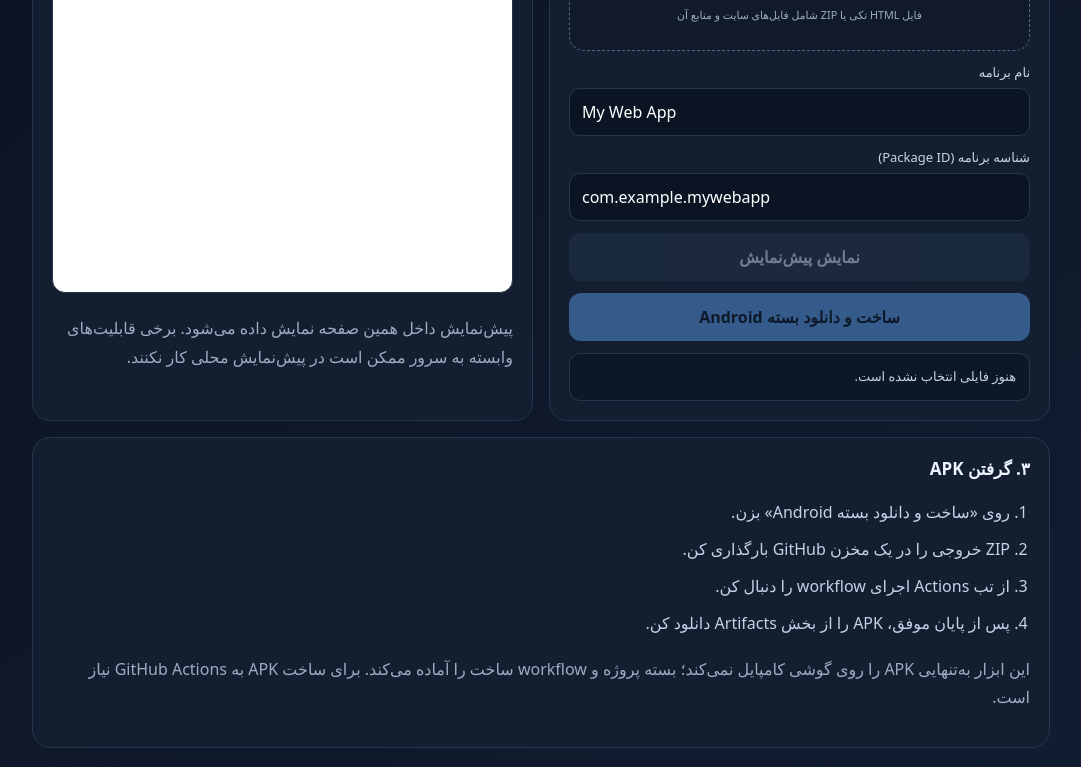
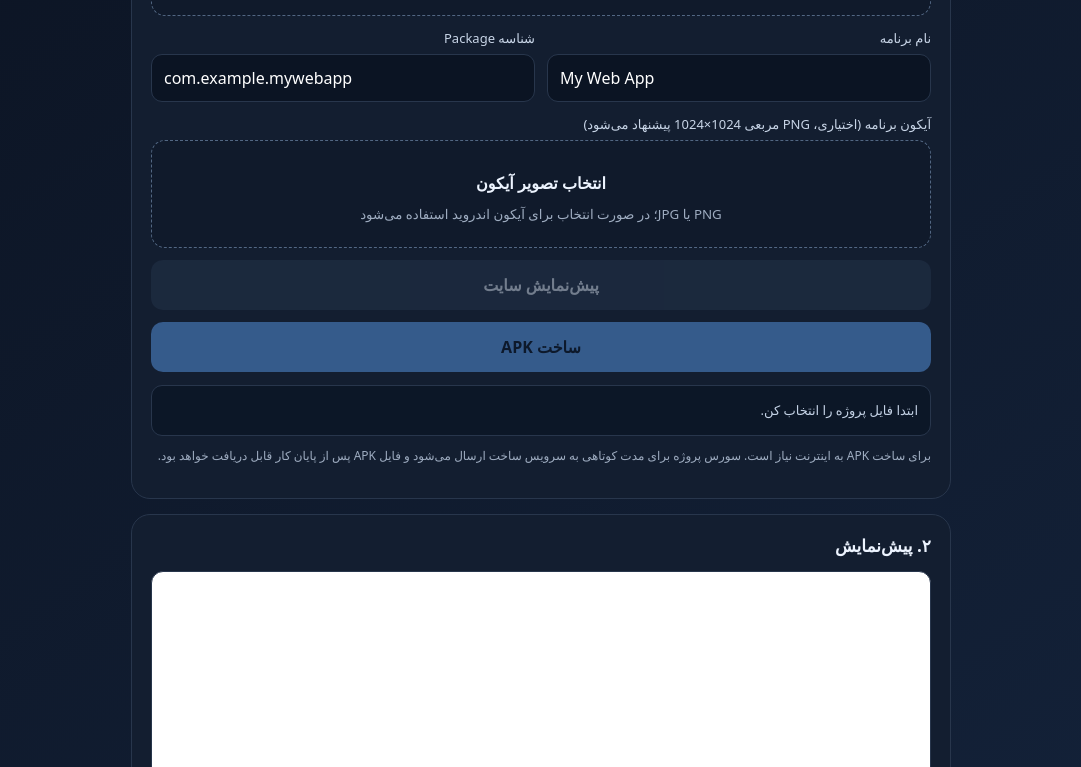
Before and after one commit to pioneer8254-afk/Apkeditor, a website: page index.html in a window 1280 px wide. Shown: the part 435-1202 px from the top of the page, without its empty margins (99-1180 px from the left). Drawn offline with nearby package versions, Linux system fonts and the light colour scheme.

Commit message:
Replace export-only interface with in-app APK build flow

```diff
--- a/index.html
+++ b/index.html
@@ -1,89 +1,94 @@
 <!doctype html>
 <html lang="fa" dir="rtl">
 <head>
-<meta charset="utf-8"><meta name="viewport" content="width=device-width,initial-scale=1">
-<meta name="theme-color" content="#101827"><title>APK Editor | تبدیل HTML به APK</title>
+<meta charset="utf-8"><meta name="viewport" content="width=device-width,initial-scale=1,viewport-fit=cover">
+<meta name="theme-color" content="#101827"><title>APK Editor | ساخت مستقیم APK</title>
 <style>
-:root{color-scheme:dark;--bg:#0b1220;--panel:#131e30;--line:#28364c;--muted:#9eacc0;--accent:#60a5fa;--green:#34d399}
-*{box-sizing:border-box}body{margin:0;background:linear-gradient(140deg,#0b1220,#111d32);color:#edf4ff;font-family:system-ui,-apple-system,Segoe UI,sans-serif;min-height:100vh}
-main{max-width:1050px;margin:auto;padding:28px 16px 60px}.top{display:flex;align-items:center;gap:12px;margin-bottom:25px}.logo{width:48px;height:48px;border-radius:15px;background:#2563eb;display:grid;place-items:center;font-size:25px;font-weight:800}.top h1{font-size:23px;margin:0}.top p{color:var(--muted);margin:3px 0 0;font-size:13px}
-.hero{padding:25px;border:1px solid var(--line);border-radius:22px;background:linear-gradient(130deg,#17263e,#111b2c);margin-bottom:18px}.hero h2{margin:0 0 9px;font-size:25px}.hero p{margin:0;color:#bdcbe0;line-height:1.9}
-.grid{display:grid;grid-template-columns:1fr 1fr;gap:16px}.panel{background:var(--panel);border:1px solid var(--line);border-radius:18px;padding:19px;margin-bottom:16px}.panel h3{margin:0 0 15px;font-size:17px}.drop{border:1.5px dashed #526783;border-radius:15px;padding:26px 14px;text-align:center;background:#101a2b;cursor:pointer}.drop strong{display:block;margin:8px 0}.drop small,.hint{color:var(--muted);line-height:1.8}.drop input{display:none}
-label{display:block;font-size:13px;color:#c8d5e7;margin:12px 0 7px}input[type=text]{width:100%;padding:12px;border-radius:11px;border:1px solid var(--line);background:#0b1423;color:white;font:inherit;direction:ltr;text-align:left}
-button{border:0;border-radius:12px;padding:13px 17px;font:inherit;font-weight:700;cursor:pointer;background:var(--accent);color:#061426;width:100%;margin-top:12px}button:disabled{opacity:.45;cursor:not-allowed}.secondary{background:#26364e;color:#e6f0ff}.status{padding:11px 13px;background:#0c1727;border:1px solid var(--line);border-radius:11px;color:#c4d2e5;font-size:13px;line-height:1.8;margin-top:12px}.preview{width:100%;height:390px;border:1px solid var(--line);border-radius:13px;background:white}.steps{padding-right:20px;color:#c5d2e5;line-height:2}.steps li{margin:5px 0}.footer{text-align:center;color:var(--muted);font-size:12px;margin-top:22px}
-@media(max-width:720px){.grid{grid-template-columns:1fr}.hero h2{font-size:21px}.preview{height:330px}}
+:root{color-scheme:dark;--bg:#0b1220;--panel:#131e30;--line:#28364c;--muted:#9eacc0;--accent:#60a5fa;--green:#34d399;--red:#f87171}
+*{box-sizing:border-box}body{margin:0;background:linear-gradient(145deg,#0b1220,#14233b);color:#edf4ff;font-family:system-ui,-apple-system,Segoe UI,sans-serif;min-height:100vh}
+main{max-width:850px;margin:auto;padding:24px 15px 50px}.top{display:flex;align-items:center;gap:12px;margin:4px 0 22px}.logo{width:48px;height:48px;border-radius:15px;background:#2563eb;display:grid;place-items:center;font-size:25px;font-weight:800}.top h1{font-size:22px;margin:0}.top p{color:var(--muted);margin:3px 0 0;font-size:13px}
+.hero,.panel{border:1px solid var(--line);border-radius:19px;background:var(--panel);padding:19px;margin-bottom:15px}.hero{background:linear-gradient(130deg,#1a2d49,#111b2c)}.hero h2{font-size:23px;margin:0 0 8px}.hero p,.hint{color:#bdcbe0;line-height:1.9;margin:0;font-size:13px}.panel h3{margin:0 0 14px;font-size:17px}
+.drop{display:block;border:1.5px dashed #526783;border-radius:14px;padding:23px 12px;text-align:center;background:#101a2b;cursor:pointer}.drop strong{display:block;margin:8px 0}.drop small{color:var(--muted)}input[type=file]{display:none}
+label.field{display:block;font-size:13px;color:#c8d5e7;margin:13px 0 7px}input[type=text]{width:100%;padding:12px;border-radius:11px;border:1px solid var(--line);background:#0b1423;color:white;font:inherit;direction:ltr;text-align:left}
+button{border:0;border-radius:12px;padding:14px 17px;font:inherit;font-weight:750;cursor:pointer;background:var(--accent);color:#061426;width:100%;margin-top:12px}button:disabled{opacity:.45;cursor:not-allowed}.secondary{background:#26364e;color:#e6f0ff}
+.status{padding:12px;background:#0c1727;border:1px solid var(--line);border-radius:11px;color:#c4d2e5;font-size:13px;line-height:1.9;margin-top:13px;overflow-wrap:anywhere}.status.good{border-color:#23795c;color:#a7f3d0}.status.bad{border-color:#854545;color:#fecaca}
+.preview{width:100%;height:300px;border:1px solid var(--line);border-radius:12px;background:white}.row{display:grid;grid-template-columns:1fr 1fr;gap:12px}.progress{height:8px;border-radius:9px;background:#26364e;overflow:hidden;margin-top:12px;display:none}.progress span{height:100%;width:12%;display:block;background:#60a5fa;transition:width .3s}.small{font-size:12px;color:var(--muted);line-height:1.8;margin-top:9px}.footer{text-align:center;color:var(--muted);font-size:12px;margin-top:20px}
+@media(max-width:600px){main{padding:16px 12px 38px}.hero h2{font-size:20px}.row{grid-template-columns:1fr}.preview{height:260px}}
 </style></head>
 <body><main>
-<header class="top"><div class="logo">A</div><div><h1>APK Editor</h1><p>سازنده بسته اندروید از پروژه‌های وب</p></div></header>
-<section class="hero"><h2>وب‌سایتت را به اپلیکیشن اندروید تبدیل کن</h2><p>فایل HTML یا ZIP پروژه‌ات را انتخاب کن، پیش‌نمایش را ببین و بسته آماده ساخت APK را دریافت کن. ساخت APK نهایی با GitHub Actions انجام می‌شود.</p></section>
-<div class="grid">
-<section class="panel"><h3>۱. انتخاب پروژه</h3>
-<label class="drop" for="file"><div style="font-size:30px">📁</div><strong id="fileTitle">برای انتخاب HTML یا ZIP لمس کن</strong><small>فایل HTML تکی یا ZIP شامل فایل‌های سایت و منابع آن</small><input id="file" type="file" accept=".html,.htm,.zip,application/zip,text/html"></label>
-<label for="appName">نام برنامه</label><input id="appName" type="text" value="My Web App" maxlength="40">
-<label for="appId">شناسه برنامه (Package ID)</label><input id="appId" type="text" value="com.example.mywebapp" placeholder="com.example.myapp">
-<button id="previewBtn" class="secondary" disabled>نمایش پیش‌نمایش</button>
-<button id="downloadBtn" disabled>ساخت و دانلود بسته Android</button>
-<div id="status" class="status">هنوز فایلی انتخاب نشده است.</div>
+<header class="top"><div class="logo">A</div><div><h1>APK Editor</h1><p>سازنده APK از فایل‌های وب</p></div></header>
+<section class="hero"><h2>پروژه‌ات را همین‌جا به APK تبدیل کن</h2><p>HTML یا ZIP سایتت را انتخاب کن، مشخصات برنامه را بنویس و ساخت را شروع کن. فایل APK نهایی بعد از کامپایل در همین صفحه برای دریافت قرار می‌گیرد.</p></section>
+<section class="panel"><h3>۱. فایل پروژه</h3>
+<label class="drop" for="projectFile"><div style="font-size:30px">📁</div><strong id="fileTitle">برای انتخاب HTML یا ZIP لمس کن</strong><small>HTML تکی یا ZIP شامل index.html و فایل‌های سایت</small><input id="projectFile" type="file" accept=".html,.htm,.zip,application/zip,text/html"></label>
+<div class="row"><div><label class="field" for="appName">نام برنامه</label><input id="appName" type="text" maxlength="40" value="My Web App"></div><div><label class="field" for="appId">شناسه Package</label><input id="appId" type="text" maxlength="180" value="com.example.mywebapp"></div></div>
+<label class="field" for="appIcon">آیکون برنامه (اختیاری، PNG مربعی 1024×1024 پیشنهاد می‌شود)</label><label class="drop" for="appIcon"><strong id="iconTitle">انتخاب تصویر آیکون</strong><small>PNG یا JPG؛ در صورت انتخاب برای آیکون اندروید استفاده می‌شود</small><input id="appIcon" type="file" accept="image/png,image/jpeg"></label>
+<button id="previewBtn" class="secondary" disabled>پیش‌نمایش سایت</button><button id="buildBtn" disabled>ساخت APK</button>
+<div class="progress" id="progress"><span id="progressBar"></span></div><div class="status" id="status" role="status" aria-live="polite">ابتدا فایل پروژه را انتخاب کن.</div>
+<button id="downloadBtn" hidden>دریافت فایل ساخت (ZIP)</button>
+<p class="small">برای ساخت APK به اینترنت نیاز است. سورس پروژه برای مدت کوتاهی به سرویس ساخت ارسال می‌شود و فایل APK پس از پایان کار قابل دریافت خواهد بود.</p>
 </section>
-<section class="panel"><h3>۲. پیش‌نمایش برنامه</h3><iframe class="preview" id="preview" title="پیش‌نمایش پروژه" sandbox="allow-scripts allow-forms allow-modals"></iframe><p class="hint">پیش‌نمایش داخل همین صفحه نمایش داده می‌شود. برخی قابلیت‌های وابسته به سرور ممکن است در پیش‌نمایش محلی کار نکنند.</p></section>
-</div>
-<section class="panel"><h3>۳. گرفتن APK</h3><ol class="steps"><li>روی «ساخت و دانلود بسته Android» بزن.</li><li>ZIP خروجی را در یک مخزن GitHub بارگذاری کن.</li><li>از تب Actions اجرای workflow را دنبال کن.</li><li>پس از پایان موفق، APK را از بخش Artifacts دانلود کن.</li></ol><p class="hint">این ابزار به‌تنهایی APK را روی گوشی کامپایل نمی‌کند؛ بسته پروژه و workflow ساخت را آماده می‌کند. برای ساخت APK به GitHub Actions نیاز است.</p></section>
-<div class="footer">APK Editor • نسخه ۱.۱</div>
+<section class="panel"><h3>۲. پیش‌نمایش</h3><iframe class="preview" id="preview" title="پیش‌نمایش پروژه" sandbox="allow-scripts allow-forms allow-modals"></iframe><p class="small">پیش‌نمایش برای بررسی ظاهر پروژه است؛ قابلیت‌هایی که به سرور اصلی وابسته‌اند ممکن است در اینجا فعال نباشند.</p></section>
+<div class="footer">APK Editor • ساخت APK آزمایشی (Debug)</div>
 </main>
 <script src="https://cdn.jsdelivr.net/npm/jszip@3.10.1/dist/jszip.min.js"></script>
 <script>
-const fileInput=document.getElementById('file'), title=document.getElementById('fileTitle'), statusBox=document.getElementById('status'), preview=document.getElementById('preview'), previewBtn=document.getElementById('previewBtn'), downloadBtn=document.getElementById('downloadBtn');
-let selected=null, zipContents=null;
-const say=t=>statusBox.textContent=t;
-fileInput.addEventListener('change',()=>{selected=fileInput.files[0]||null;zipContents=null;title.textContent=selected?selected.name:'برای انتخاب HTML یا ZIP لمس کن';previewBtn.disabled=!selected;downloadBtn.disabled=!selected;say(selected?'فایل انتخاب شد: '+selected.name:'هنوز فایلی انتخاب نشده است。');});
-async function loadProject(){if(!selected)throw Error('ابتدا یک فایل انتخاب کن.');if(/\.zip$/i.test(selected.name)){if(!window.JSZip)throw Error('کتابخانه ZIP بارگذاری نشد؛ اینترنت را بررسی کن.');zipContents=await JSZip.loadAsync(selected);let entry=Object.keys(zipContents.files).find(n=>!zipContents.files[n].dir&&/(^|\/)index\.html?$/i.test(n));if(!entry)entry=Object.keys(zipContents.files).find(n=>!zipContents.files[n].dir&&/\.html?$/i.test(n));if(!entry)throw Error('در ZIP فایل HTML پیدا نشد.');return {zip:zipContents,entry};}return {html:await selected.text()};}
-previewBtn.addEventListener('click',async()=>{try{say('در حال آماده‌سازی پیش‌نمایش...');let p=await loadProject();let html=p.html??await p.zip.file(p.entry).async('text');preview.srcdoc=html;say('پیش‌نمایش آماده است.');}catch(e){say(e.message);}});
-function safeId(v){return /^[a-zA-Z][a-zA-Z0-9_]*(\.[a-zA-Z][a-zA-Z0-9_]*)+$/.test(v);}
-downloadBtn.addEventListener('click',async()=>{try{if(!safeId(document.getElementById('appId').value.trim()))throw Error('شناسه برنامه معتبر نیست؛ مانند com.example.myapp وارد کن.');say('در حال ساخت بسته پروژه...');let p=await loadProject();let out=new JSZip();if(p.zip){const all=Object.entries(p.zip.files).filter(([n,x])=>!x.dir);const prefix=p.entry.includes('/')?p.entry.slice(0,p.entry.lastIndexOf('/')+1):'';for(const [name,item] of all){let rel=name.startsWith(prefix)?name.slice(prefix.length):name;if(!rel||rel.startsWith('../')||rel.includes('/../'))continue;out.file('www/'+rel,await item.async('uint8array'));}}else out.file('www/index.html',p.html);
-if(!Object.keys(out.files).some(n=>/^www\/index\.html?$/i.test(n))){let first=Object.keys(out.files).find(n=>/^www\/.*\.html?$/i.test(n));if(first){let data=out.file(first);out.file('www/index.html',await data.async('uint8array'));}}
-const appName=document.getElementById('appName').value.trim()||'My Web App', appId=document.getElementById('appId').value.trim();
-out.file('package.json',JSON.stringify({name:'web-to-apk-project',version:'1.0.0',private:true,scripts:{build:'echo Capacitor project'},dependencies:{'@capacitor/core':'^6.2.0','@capacitor/android':'^6.2.0'},devDependencies:{'@capacitor/cli':'^6.2.0'}},null,2));
-out.file('capacitor.config.json',JSON.stringify({appId,appName,webDir:'www',bundledWebRuntime:false},null,2));
-out.file('.github/workflows/build-apk.yml',workflow);
-out.file('README-FA.txt','پروژه آماده ساخت APK\n\n۱) تمام محتویات این ZIP را در مخزن GitHub خود بارگذاری کن.\n۲) به تب Actions برو و اجرای Build Android APK را باز کن.\n۳) پس از پایان موفق، در صفحه اجرا بخش Artifacts را باز کن و app-debug را دانلود کن.\n۴) فایل APK داخل ZIP دانلودشده است.\n\nبرای نصب APK، ممکن است لازم باشد اجازه نصب برنامه از منابع ناشناس را فعال کنی.');
-let blob=await out.generateAsync({type:'blob'});let url=URL.createObjectURL(blob),a=document.createElement('a');a.href=url;a.download='android-project.zip';a.click();setTimeout(()=>URL.revokeObjectURL(url),30000);say('بسته پروژه دانلود شد. آن را در یک مخزن GitHub بارگذاری کن و از تب Actions ساخت APK را اجرا کن.');}catch(e){say(e.message);}});
-const workflow=`name: Build Android APK
-on:
-  workflow_dispatch:
-  push:
-    paths:
-      - 'www/**'
-      - 'package.json'
-      - 'capacitor.config.json'
-      - '.github/workflows/build-apk.yml'
-permissions:
-  contents: read
-jobs:
-  build:
-    runs-on: ubuntu-latest
-    steps:
-      - uses: actions/checkout@v4
-      - uses: actions/setup-node@v4
-        with:
-          node-version: 20
-      - uses: actions/setup-java@v4
-        with:
-          distribution: temurin
-          java-version: '17'
-      - name: Install dependencies
-        run: npm install
-      - name: Add Android platform
-        run: |
-          if [ ! -d android ]; then npx cap add android; fi
-          npx cap sync android
-      - name: Build debug APK
-        working-directory: android
-        run: chmod +x gradlew && ./gradlew assembleDebug
-      - uses: actions/upload-artifact@v4
-        with:
-          name: app-debug
-          path: android/app/build/outputs/apk/debug/app-debug.apk
-          if-no-files-found: error
-          retention-days: 14
-`;
+const $=id=>document.getElementById(id), fileInput=$('projectFile'), iconInput=$('appIcon'), statusBox=$('status');
+let selected=null, previewHtml='';
+const say=(msg,kind='')=>{statusBox.textContent=msg;statusBox.className='status '+kind;};
+fileInput.addEventListener('change',()=>{selected=fileInput.files[0]||null;$('fileTitle').textContent=selected?selected.name:'برای انتخاب HTML یا ZIP لمس کن';$('previewBtn').disabled=!selected;$('buildBtn').disabled=!selected;say(selected?'فایل انتخاب شد: '+selected.name:'ابتدا فایل پروژه را انتخاب کن.');});
+iconInput.addEventListener('change',()=>{$('iconTitle').textContent=iconInput.files[0]?.name||'انتخاب تصویر آیکون';});
+function validPackage(s){return /^[a-zA-Z][a-zA-Z0-9_]*(\.[a-zA-Z][a-zA-Z0-9_]*)+$/.test(s)&&s.length<=180;}
+async function prepare(){
+ if(!selected)throw Error('ابتدا فایل HTML یا ZIP را انتخاب کن.');
+ const out=new JSZip();
+ if(/\.zip$/i.test(selected.name)){
+  const src=await JSZip.loadAsync(selected);
+  const files=Object.entries(src.files).filter(([n,f])=>!f.dir&&!n.startsWith('__MACOSX/')&&!n.split('/').some(x=>x==='..'));
+  let entry=files.find(([n])=>/(^|\/)index\.html?$/i.test(n));
+  if(!entry)entry=files.find(([n])=>/\.html?$/i.test(n));
+  if(!entry)throw Error('در ZIP فایل HTML پیدا نشد.');
+  const prefix=entry[0].includes('/')?entry[0].slice(0,entry[0].lastIndexOf('/')+1):'';
+  for(const [name,f] of files){const rel=name.startsWith(prefix)?name.slice(prefix.length):name;if(!rel||rel.startsWith('/')||rel.split('/').includes('..'))continue;out.file('www/'+rel,await f.async('uint8array'));}
+ }else{out.file('www/index.html',await selected.arrayBuffer());}
+ if(!Object.keys(out.files).some(n=>/^www\/index\.html?$/i.test(n)))throw Error('فایل index.html در ریشه سایت پیدا نشد. ZIP را طوری آماده کن که index.html در پوشه اصلی پروژه باشد.');
+ const appName=$('appName').value.trim()||'My Web App', appId=$('appId').value.trim();
+ if(!validPackage(appId))throw Error('شناسه برنامه معتبر نیست. نمونه: com.example.myapp');
+ out.file('package.json',JSON.stringify({name:'web-to-apk',version:'1.0.0',private:true,dependencies:{'@capacitor/core':'^6.2.0','@capacitor/android':'^6.2.0'},devDependencies:{'@capacitor/cli':'^6.2.0','@capacitor/assets':'^3.0.5'}},null,2));
+ out.file('capacitor.config.json',JSON.stringify({appId,appName,webDir:'www',bundledWebRuntime:false},null,2));
+ if(iconInput.files[0]){const icon=iconInput.files[0];if(!/^image\/(png|jpeg)$/.test(icon.type))throw Error('فرمت آیکون باید PNG یا JPG باشد.');out.file('assets/icon.'+(icon.type==='image/png'?'png':'jpg'),await icon.arrayBuffer());}
+ return out.generateAsync({type:'blob'});
+}
+$('previewBtn').addEventListener('click',async()=>{try{say('در حال آماده‌سازی پیش‌نمایش...');let z=await prepare();let zip=await JSZip.loadAsync(z);previewHtml=await zip.file('www/index.html').async('text');$('preview').srcdoc=previewHtml;say('پیش‌نمایش آماده است.','good');}catch(e){say(e.message,'bad');}});
+$('buildBtn').addEventListener('click',async()=>{
+ $('buildBtn').disabled=true;$('downloadBtn').hidden=true;$('progress').style.display='block';$('progressBar').style.width='8%';
+ try{
+  if(!window.JSZip)throw Error('کتابخانه ZIP بارگذاری نشده؛ اتصال اینترنت را بررسی کن.');
+  say('در حال آماده‌سازی فایل پروژه...');const blob=await prepare();const form=new FormData();form.append('project',blob,'project.zip');form.append('appName',$('appName').value.trim());form.append('packageId',$('appId').value.trim());
+  $('progressBar').style.width='18%';say('در حال ارسال امن پروژه به سرویس ساخت...');
+  const base=window.APK_EDITOR_API||'';
+  if(!base)throw Error('سرویس ساخت هنوز پیکربندی نشده است. مدیر سرویس باید نشانی Worker را در متغیر APK_EDITOR_API قرار دهد؛ راهنما در README مخزن است.');
+  const response=await fetch(base.replace(/\/$/,'')+'/api/build',{method:'POST',body:form});
+  const data=await response.json().catch(()=>({error:'پاسخ نامعتبر از سرویس ساخت'}));
+  if(!response.ok)throw Error(data.error||'ارسال پروژه ناموفق بود.');
+  const buildId=data.buildId;$('progressBar').style.width='28%';say('درخواست ساخت ثبت شد. در حال کامپایل APK... شناسه: '+buildId);
+  let done=false;
+  for(let i=0;i<120;i++){
+   await new Promise(r=>setTimeout(r,5000));
+   const poll=await fetch(base.replace(/\/$/,'')+'/api/build/'+encodeURIComponent(buildId));
+   const state=await poll.json().catch(()=>({}));
+   $('progressBar').style.width=Math.min(90,30+i*.5)+'%';
+   if(state.status==='completed'){
+    say('ساخت با موفقیت تمام شد. فایل APK آماده دریافت است.','good');
+    const dl=await fetch(base.replace(/\/$/,'')+'/api/build/'+encodeURIComponent(buildId)+'/download');
+    if(!dl.ok)throw Error('APK ساخته شد اما دریافت فایل ناموفق بود. دوباره تلاش کن.');
+    const file=await dl.blob(),url=URL.createObjectURL(file),a=document.createElement('a');a.href=url;a.download='apk-editor-build.zip';a.click();setTimeout(()=>URL.revokeObjectURL(url),60000);
+    $('progressBar').style.width='100%';done=true;break;
+   }
+   if(state.status==='failed')throw Error(state.error||'ساخت APK ناموفق بود. لاگ اجرا را مدیر سرویس بررسی کند.');
+   say(state.status==='queued'?'در صف ساخت قرار داری...':'در حال ساخت APK روی سرور... ('+(i+1)*5+' ثانیه)');
+  }
+  if(!done)throw Error('زمان انتظار تمام شد. ممکن است ساخت هنوز ادامه داشته باشد؛ شناسه ساخت: '+buildId);
+ }catch(e){say(e.message,'bad');}
+ finally{$('buildBtn').disabled=!selected;}
+});
 </script></body></html>
```
